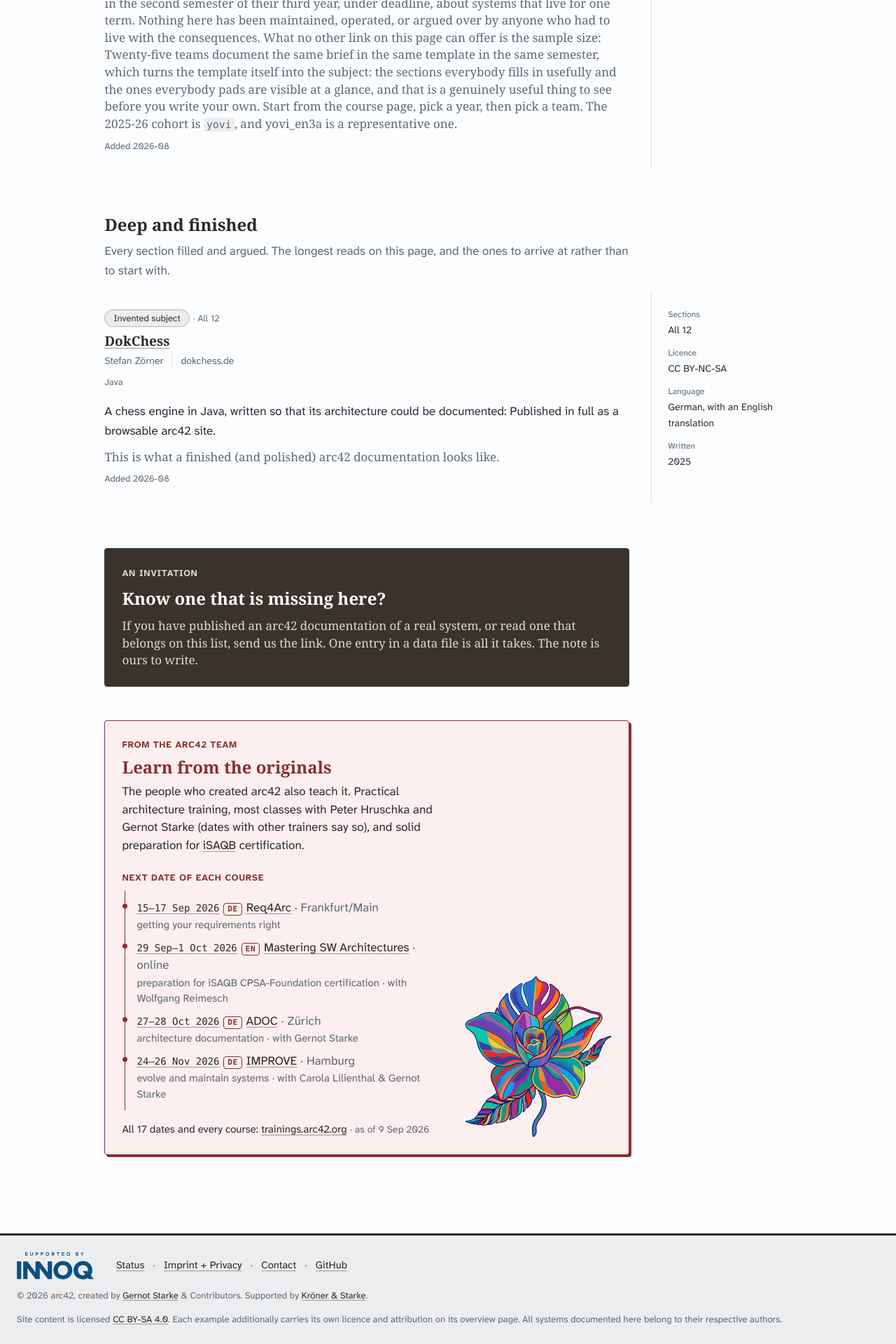
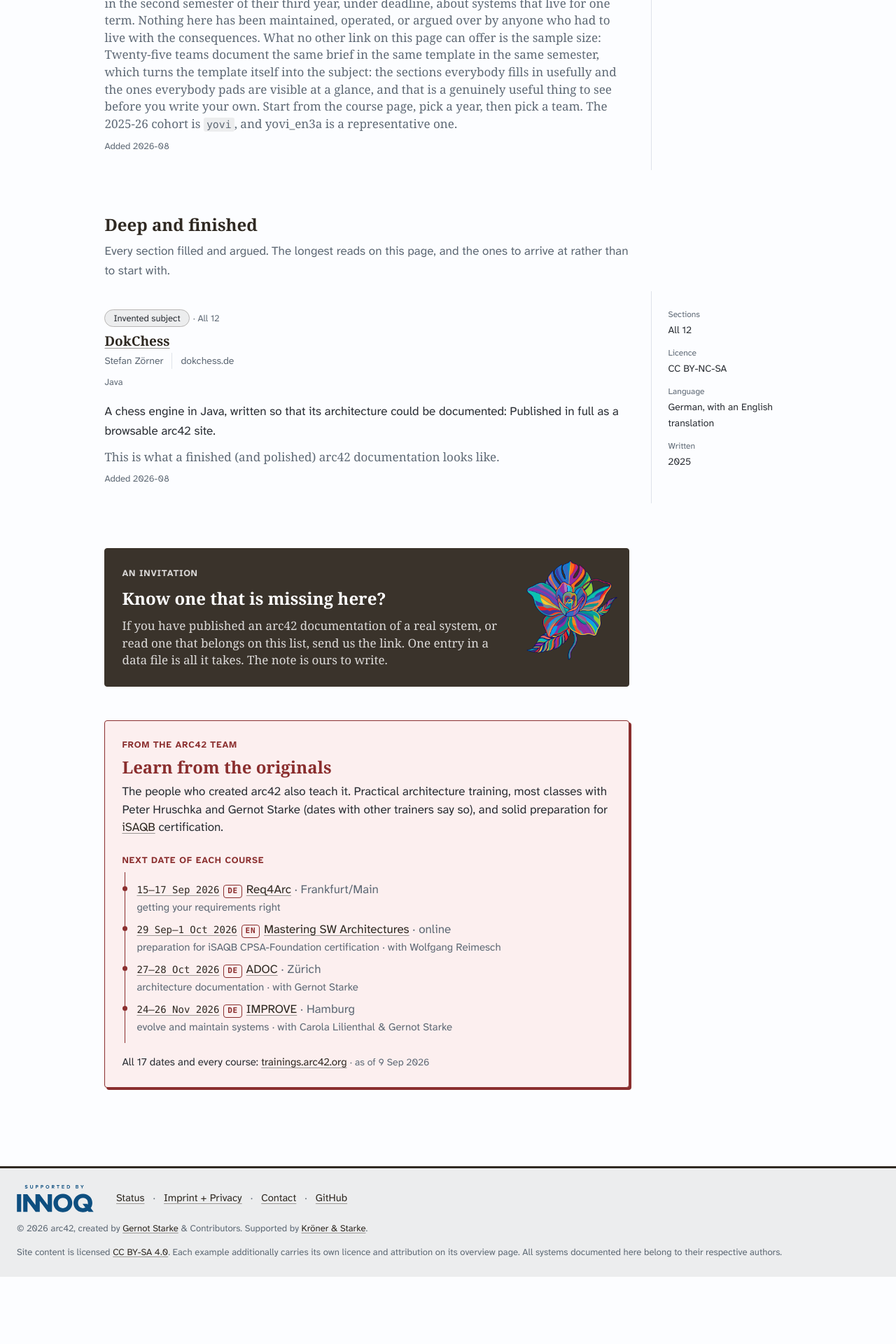
Before and after one commit to arc42/examples.arc42.org-site, a Jekyll site: the page built from _pages/in-the-wild.md, in a window 1280 px wide. Shown: the part 4370-6290 px from the top of the page at 70% size. Built offline with Jekyll 4.4.1, drawn with Linux system fonts in a browser that asks for light colours; some web fonts are replaced; after the commit the page ends 6194 px from its top, so only the background shows below that.

Commit message:
fix: the flower belongs to the invitation, not the training note
Top-right corner of the invitation tile and of the /in-the-wild/ block,
where a system tile prints its catalogue number: the one corner this tile
leaves empty. The eyebrow and title keep clear of it; on the block the
text does too, since its title is one line. Smaller on phones so that
"documentation" no longer breaks mid-word. Out of the training note,
which is not asking anyone to grow the collection.

Co-Authored-By: Claude Fable 5.1 <noreply@anthropic.com>
Claude-Session: https://claude.ai/code/session_017qBtc93Awbj6GcyMqTiPcx

```diff
--- /dev/null
+++ b/_includes/invite-flower.html
@@ -0,0 +1,14 @@
+{%- comment -%}
+  The contribution flower (2026-09-10): a piece of the herbarium art in the
+  top-right corner of the invitation, on the dashboard tile and on the
+  /in-the-wild/ block. Decorative, alt="", pointer-events off so the tile's
+  stretched link still covers the corner it sits in. Rendered only when the
+  asset exists: the art arrives separately from the markup, and an
+  invitation with a broken image is worse than one with none. Drop a
+  transparent PNG at assets/images/brand/contribution-flower.png and it
+  appears on both pages; docs/ keeps the full-size source.
+{%- endcomment -%}
+{%- assign flower = site.static_files | where: "path", "/assets/images/brand/contribution-flower.png" | first -%}
+{%- if flower -%}
+<img class="ex-invite__flower" src="{{ flower.path | relative_url }}" alt="" width="104" height="109" loading="lazy" decoding="async">
+{%- endif -%}
--- a/_includes/invite-tile.html
+++ b/_includes/invite-tile.html
@@ -14,6 +14,7 @@
   keeps. The call line at the bottom is plain text for the same reason.
 {%- endcomment -%}
 <li class="ex-tile ex-tile--invite ex-invite">
+  {% include invite-flower.html %}
   {%- if include.invite.eyebrow -%}
   <p class="ex-tile__domain ex-invite__eyebrow">{{ include.invite.eyebrow }}</p>
   {%- endif -%}
--- a/_includes/training-dates.html
+++ b/_includes/training-dates.html
@@ -51,16 +51,9 @@
   caller passes tag="li" and the modifier "subtle-ad--tile"; on /in-the-wild/
   it stands alone as an <aside>. One include, two containers, because the
   rows and the copy must never drift apart between the two pages.
-
-  THE FLOWER (2026-09-10). Decorative, alt="", and rendered only when the
-  file exists: the art arrives separately from the markup, and a tile with a
-  broken image is worse than a tile with none. Drop a transparent PNG at
-  assets/images/brand/contribution-flower.png and it appears on both pages.
 {%- endcomment -%}
 {%- assign tag = include.tag | default: "aside" -%}
-{%- assign flower = site.static_files | where: "path", "/assets/images/brand/contribution-flower.png" | first -%}
 <{{ tag }} class="subtle-ad{% if include.modifier %} {{ include.modifier }}{% endif %}" aria-labelledby="training-heading">
-  <div class="subtle-ad__body">
   <p class="subtle-ad__kicker">From the arc42 team</p>
   <h2 class="subtle-ad__title" id="training-heading">Learn from the originals</h2>
   <p class="subtle-ad__text">
@@ -131,11 +124,4 @@
     <a rel="noopener noreferrer nofollow" target="_blank" href="https://trainings.arc42.org">trainings.arc42.org</a>.
   </p>
   {%- endif %}
-  </div>
-  {%- comment -%} AFTER the body, so it takes the grid's second column; first
-      in the markup it would take the first, and the reset's img max-width
-      would shrink it to a 1fr track the auto body had emptied. {%- endcomment -%}
-  {%- if flower %}
-  <img class="subtle-ad__flower" src="{{ flower.path | relative_url }}" alt="" width="220" height="220" loading="lazy" decoding="async">
-  {%- endif %}
 </{{ tag }}>
--- a/_pages/in-the-wild.md
+++ b/_pages/in-the-wild.md
@@ -127,6 +127,7 @@ search_body: false
     links.
   {%- endcomment -%}
   <aside class="ex-invite ex-invite--block" aria-labelledby="invite-wild">
+    {% include invite-flower.html %}
     <p class="ex-invite__eyebrow">An invitation</p>
     <h2 class="ex-invite__title" id="invite-wild">
       <a href="{{ '/contribute/' | relative_url }}#documentation-we-cannot-host">Know one that is missing here?</a>
--- a/_sass/_invite.scss
+++ b/_sass/_invite.scss
@@ -26,9 +26,44 @@
 //   --focus-ring-on-band       8.15:1   (the on-band ring, as in the masthead)
 // ============================================================================
 .ex-invite {
+  position: relative;               // the flower's containing block
   background: var(--ground);
   border-color: var(--ground);
   color: var(--tint-soft);
+
+  // The flower, top right, in the corner a system tile gives its catalogue
+  // number: this tile has no number, and the corner was empty. The eyebrow
+  // and the title keep clear of it; the text below runs the full width
+  // underneath, because the flower ends where the title does. Absolute and
+  // pointer-events: none, so the stretched link still covers the corner.
+  // 7rem on the tile: at the tile's type sizes the eyebrow and a two-line
+  // title stand about 120px tall, and the flower (419×440 at this width)
+  // ends inside that, above the first line of text.
+  &__flower {
+    position: absolute;
+    top: var(--s3);
+    right: var(--s3);
+    width: 7rem;
+    height: auto;
+    pointer-events: none;
+    user-select: none;
+  }
+
+  &__eyebrow,
+  &__title {
+    padding-right: 7.5rem;
+  }
+
+  // On a phone the tile is about 290px inside its padding, and 7.5rem of
+  // clearance left 170px for a title whose longest word, "documentation",
+  // needs 190px at this size: it broke mid-word. A smaller flower and less
+  // clearance give the word its 200px.
+  @media (max-width: 30rem) {
+    &__flower { width: 5rem; }
+
+    &__eyebrow,
+    &__title { padding-right: 5.75rem; }
+  }
 
   // The default ring is --ground-deep, invisible on --ground. Same fix the
   // masthead needed, for the same reason.
@@ -113,4 +148,19 @@
     font-size: 1.0625rem;
     line-height: 1.45;
   }
+
+  // The block's title is one line, so the flower reaches down into the
+  // text. It is larger here, the block has the room, and the whole body
+  // keeps clear of it instead of only the title.
+  .ex-invite__flower {
+    top: var(--s4);
+    right: var(--s4);
+    width: 8.5rem;
+  }
+
+  .ex-invite__eyebrow,
+  .ex-invite__title,
+  .ex-invite__text {
+    padding-right: 10rem;
+  }
 }
--- a/_sass/_training.scss
+++ b/_sass/_training.scss
@@ -46,36 +46,6 @@
   // this.
   margin-top: var(--s7);
 
-  // Body and flower side by side once there is room; below that the flower
-  // is hidden rather than shrunk, because a 96px flower above four rows of
-  // dates is a thumbnail, and this art is not a thumbnail.
-  display: grid;
-  grid-template-columns: minmax(0, 1fr);
-  gap: var(--s5);
-  align-items: end;
-
-  @media (min-width: 43rem) {
-    &:has(.subtle-ad__flower) {
-      grid-template-columns: minmax(0, 1fr) auto;
-    }
-  }
-
-  &__flower {
-    display: none;
-    width: clamp(140px, 18vw, 220px);
-    height: auto;
-    justify-self: end;
-    align-self: end;
-    user-select: none;
-
-    @media (min-width: 43rem) {
-      display: block;
-    }
-  }
-
-  &__body {
-    min-width: 0;
-  }
 
   &__kicker {
     margin: 0 0 var(--s2);
```
Also changed, not shown: DESIGN.md (+10 -7 lines).
